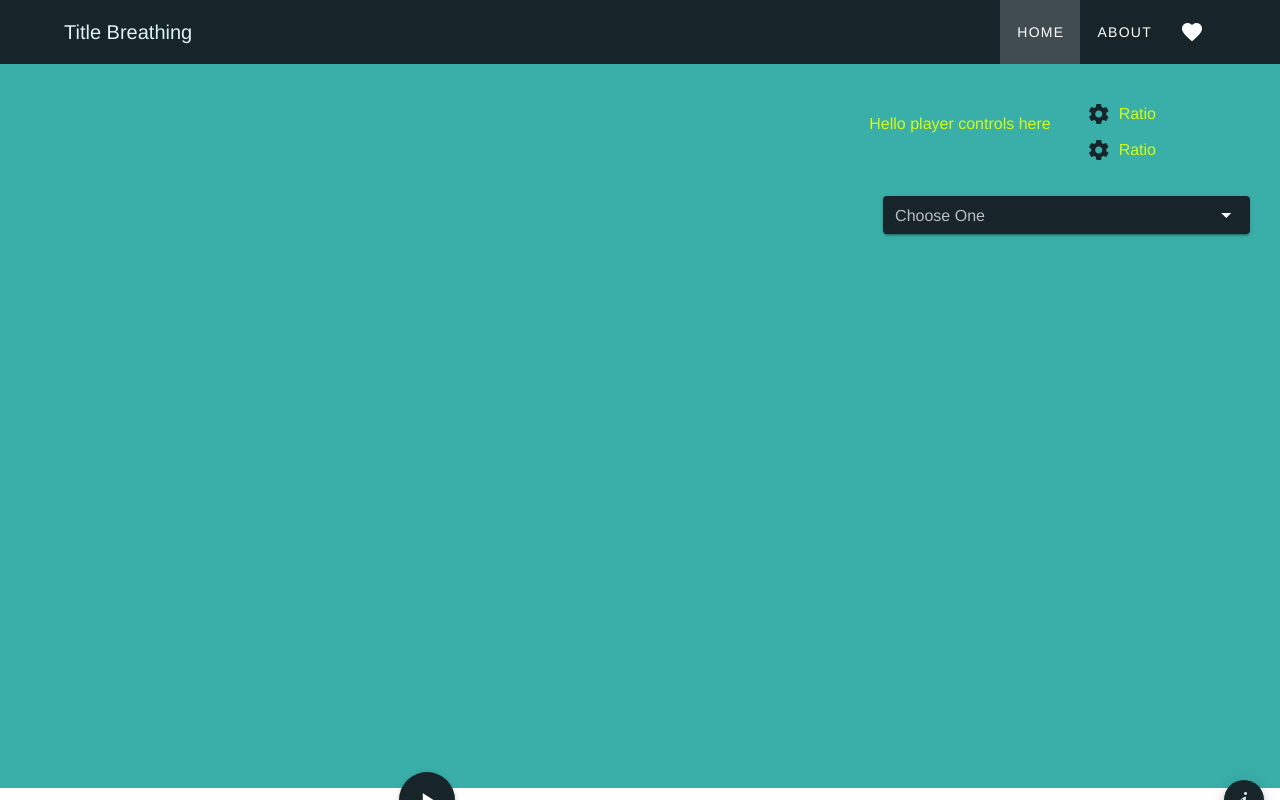
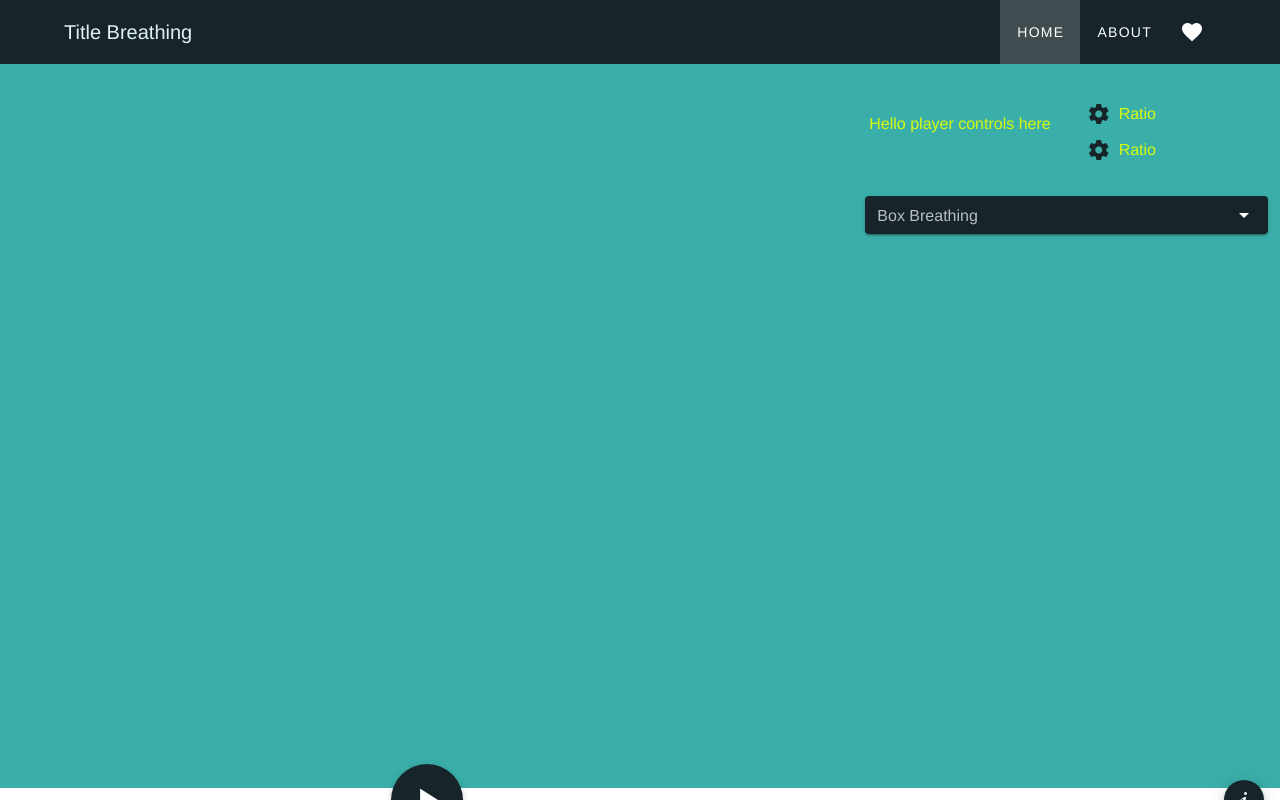
Before and after one commit to Prashanga/Breathe, a Vue app: page / in a window 1280 px wide. Built offline with nearby package versions, Linux system fonts and the light colour scheme.

Commit message:
Linking v-select selection to the breathing techniques in the state

```diff
--- a/src/components/BreathingExercise/Index.vue
+++ b/src/components/BreathingExercise/Index.vue
@@ -6,16 +6,25 @@ export default {
   name: 'BoxBreathing',
   data: () => {
     return {
-      breathingTechnique: breathingTechniques.boxBreathing,
+      breathingTechniques: breathingTechniques,
+      currentTechnique: 'Box Breathing',
       nowPlaying: '',
       timerPlaying: false,
       playing: false,
       count: null,
-      timer: '',
-      items: ['Foo', 'Bar', 'Fizz', 'Buzz']
+      timer: ''
     }
   },
+
   computed: {
+    breathingTechnique() {
+      return this.breathingTechniques.find(
+        tech => tech.title === this.currentTechnique
+      )
+    },
+    items() {
+      return this.breathingTechniques.map(tech => tech.title)
+    },
     totalPlayingTime() {
       return (
         this.breathingTechnique.breathCycle.reduce(
@@ -40,6 +49,10 @@ export default {
     }
   },
   methods: {
+    findBreathingTechnique() {},
+    selectBreathingTechnique(title) {
+      this.currentTechnique = title
+    },
     clearAllTimers() {
       this.playing = false
       this.nowPlaying = ''
@@ -146,6 +159,7 @@ export default {
                 elevation="3"
                 absolute
                 bottom
+                x-large
                 color="primaryBlack"
                 class="play-button"
                 :ripple="false"
@@ -155,6 +169,7 @@ export default {
                   class="fab-icons"
                   v-if="!playing"
                   :ripple="false"
+                  x-large
                   >mdi-play</v-icon
                 >
                 <v-icon
@@ -162,6 +177,7 @@ export default {
                   v-if="playing"
                   class="fab-icons"
                   :ripple="false"
+                  x-large
                   >mdi-pause</v-icon
                 >
               </v-btn>
@@ -205,10 +221,11 @@ export default {
           </v-col>
         </v-row>
         <v-row justify="center" class="mt-8">
-          <v-col cols="11">
+          <v-col cols="12">
             <v-select
               :items="items"
-              label="Choose One"
+              :label="breathingTechnique.title"
+              @change="selectBreathingTechnique"
               background-color="primaryBlack"
               class="select-techniques"
               item-color="primaryBlack"
--- a/src/components/BreathingExercise/style.scss
+++ b/src/components/BreathingExercise/style.scss
@@ -55,6 +55,15 @@
   height: 25vh !important;
 }
 
-.select-techniques {
-  color: black;
+.theme--light.v-list {
+  background: #17252a;
 }
+.v-list-item__content {
+  color: white;
+}
+.v-list .v-list-item--active {
+  background-color: #717274;
+}
+.theme--light.v-list-item:hover:before {
+  opacity: 0.8;
+}
--- a/src/techniques.js
+++ b/src/techniques.js
@@ -1,8 +1,18 @@
-export const breathingTechniques = {
-  boxBreathing: {
+export const breathingTechniques = [
+  {
+    id: 1,
+    title: 'Box Breathing',
     breathCycle: [4, 4, 4, 0],
-    numberOfRepetition: 3,
+    numberOfRepetition: 10,
+    duration: null,
+    usage: ['Relaxing', 'Calming', 'Focus']
+  },
+  {
+    id: 2,
+    title: '4-7-8 Breathing',
+    breathCycle: [4, 7, 8, 0],
+    numberOfRepetition: 10,
     duration: null,
     usage: ['Relaxing', 'Concentration']
   }
-}
+]
```
